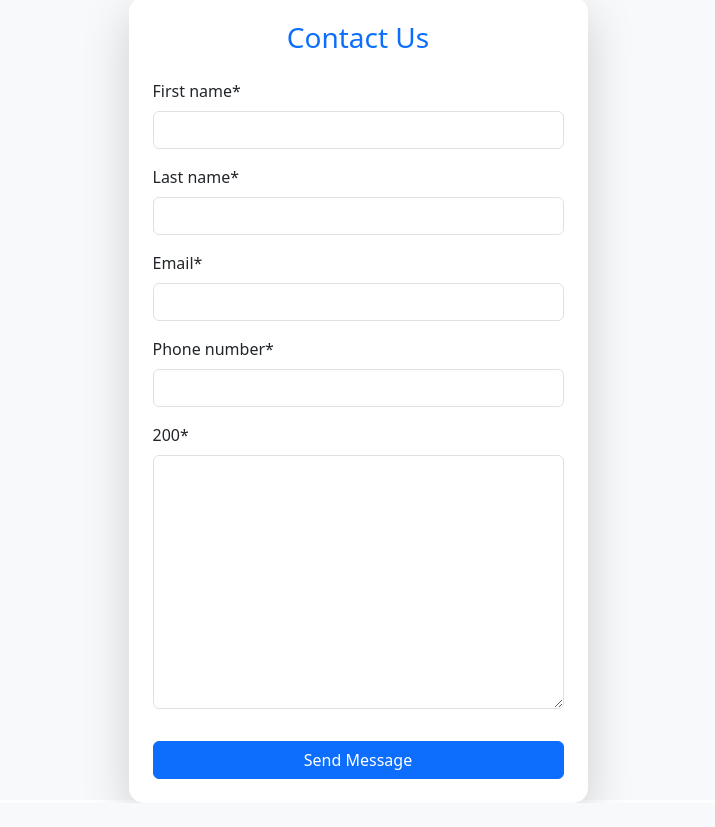
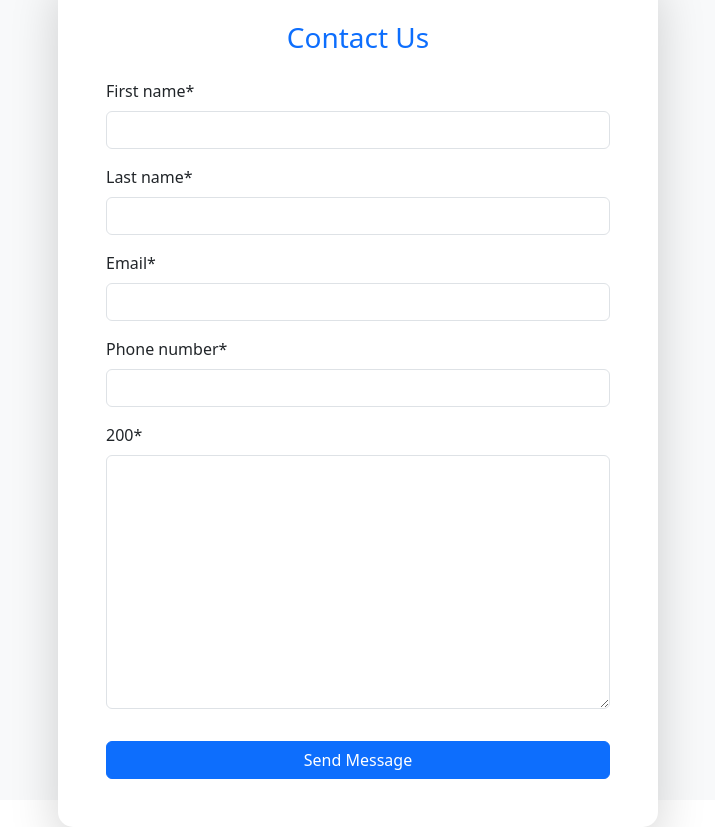
Before and after one commit to Bigmony23/contact_form, a Django app: page / in a window 1280 px wide. Shown: the whole page, without its empty margins (282-997 px from the left). Before the commit the page ends 803 px from the top, so only its background shows below. Run offline with Django 3.2, Linux system fonts and the light colour scheme; some libraries are stand-ins or nearby versions.

Commit message:
change size of forms

```diff
--- a/templates/form.html
+++ b/templates/form.html
@@ -6,7 +6,7 @@
 
 {% block content %}
    <div class="d-flex justify-content-center align-items-center vh-100 bg-light">
-  <div class="card p-4 shadow-lg border-0" style="min-width: 400px; border-radius: 15px;">
+  <div class="card p-5 shadow-lg border-0 w-100" style="min-width: 500px;max-width: 600px; border-radius: 15px;">
       <h3 class="text-center mb-4 text-primary">Contact Us</h3>
       <form method="post">
           {% csrf_token %}
```
Also changed, not shown: 1 other file.
